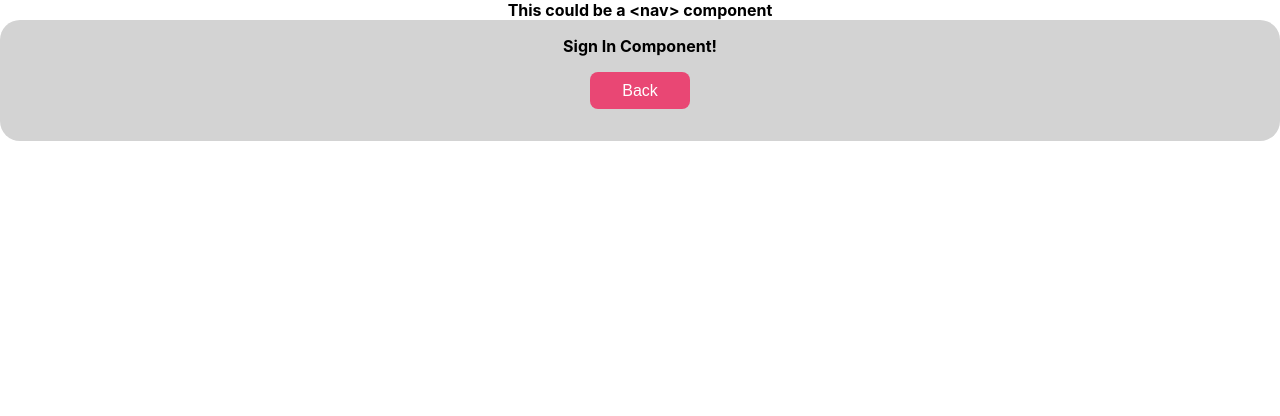
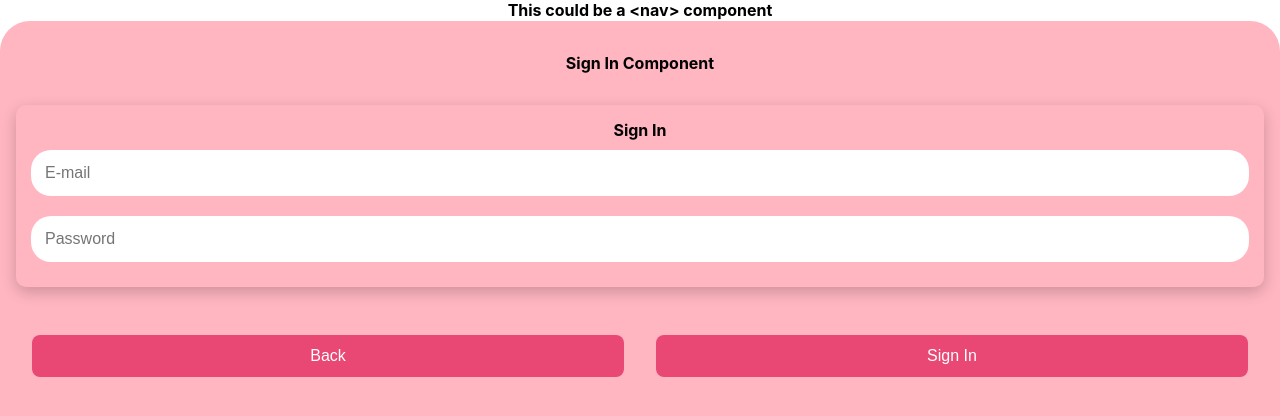
Before and after one commit to andreasnyh/u11-fullstack-js, a React (Create React App) app in the folder client/: page /signin in a window 1280 px wide. Shown: the top 416 px of the page. Built offline with nearby package versions, Linux system fonts and the light colour scheme.

Commit message:
Swap <Link> to useHistory hook in components for navigation Style SignIn like SignUp

```diff
--- a/client/src/components/Button.jsx
+++ b/client/src/components/Button.jsx
@@ -7,12 +7,14 @@ const Button = styled.button`
   background: ${(props) => (props.lightMode ? Colors.Pink : Colors.Pink)};
   color: ${(props) => (props.lightMode ? Colors.White : Colors.White)};
   font-size: 1rem;
+  width: 50%;
   margin: 1em;
-  padding: 0.6em 2em;
+  padding: 0.75em 2em;
   border: 0;
   border-radius: 8px;
+  transition: all 0.25s;
   &&:hover {
-    transform: scale(1.2);
+    transform: scale(1.1);
     // background: ${Colors.White};
     // color: ${Colors.Black};
   }
--- a/client/src/components/SignIn.jsx
+++ b/client/src/components/SignIn.jsx
@@ -1,22 +1,82 @@
-import React from 'react';
-import { /* BrowserRouter as Router, */ Link, Route, Switch } from 'react-router-dom';
+import React, { Component } from 'react';
+import styled from 'styled-components';
 
 import Button from './Button';
-import Card from './Card';
+import Form from './Form';
+import Input from './Input';
 
-const SignUp = () => {
-  return (
-    <Card>
-      <h2>Sign In Component!</h2>
-      <Link to="/">
-        <Button lightMode>Back</Button>
-      </Link>
+const StyledSignIn = styled.div`
+  bottom: 0;
+  width: 100%;
+  margin: 0 auto;
+  padding: 2em 1em;
+  position: absolute;
+  height: calc(100% - 21px);
+  background-color: lightPink;
+  border-radius: 30px 30px 0 0;
+`;
 
-      <Switch>
-        <Route path="/" />
-      </Switch>
-    </Card>
-  );
-};
+const StyledButtons = styled.div`
+  display: flex;
+`;
 
-export default SignUp;
+const StyledWrapper = styled.div`
+  display: flex;
+  flex-direction: column;
+`;
+
+class SignIn extends Component {
+  constructor(props) {
+    super(props);
+    this.state = {};
+
+    this.handleChange = this.handleChange.bind(this);
+    this.handleSubmit = this.handleSubmit.bind(this);
+  }
+
+  handleChange(event) {
+    this.setState({
+      [event.target.name]: event.target.value
+    });
+  }
+
+  handleSubmit(event) {
+    event.preventDefault();
+    console.log(JSON.stringify(this.state, null, 2));
+  }
+
+  render() {
+    const { history } = this.props;
+    return (
+      <StyledWrapper>
+        <StyledSignIn>
+          <h2>Sign In Component</h2>
+          <Form text="Sign In">
+            <Input type="email" name="email" placeholder="E-mail" onChange={this.handleChange} />
+            <Input
+              type="text"
+              name="password"
+              placeholder="Password"
+              onChange={this.handleChange}
+            />
+          </Form>
+          <StyledButtons>
+            <Button
+              style={{ marginTop: 'auto' }}
+              onClick={() => {
+                history.push('/');
+              }}
+            >
+              Back
+            </Button>
+            <Button type="submit" lightMode onClick={this.handleSubmit}>
+              Sign In
+            </Button>
+          </StyledButtons>
+        </StyledSignIn>
+      </StyledWrapper>
+    );
+  }
+}
+
+export default SignIn;
--- a/client/src/components/SignUp.jsx
+++ b/client/src/components/SignUp.jsx
@@ -1,5 +1,4 @@
 import React, { Component } from 'react';
-import { Link } from 'react-router-dom';
 import styled from 'styled-components';
 
 import Button from './Button';
@@ -7,12 +6,23 @@ import Form from './Form';
 import Input from './Input';
 
 const StyledSignUp = styled.div`
+  bottom: 0;
   width: 100%;
-  height: 100vh;
+  margin: 0 auto;
   padding: 2em 1em;
-  margin: 0 auto;
+  position: absolute;
+  height: calc(100% - 21px);
   background-color: lightPink;
   border-radius: 30px 30px 0 0;
+`;
+
+const StyledButtons = styled.div`
+  display: flex;
+`;
+
+const StyledWrapper = styled.div`
+  display: flex;
+  flex-direction: column;
 `;
 
 class SignUp extends Component {
@@ -36,7 +46,9 @@ class SignUp extends Component {
   }
 
   render() {
+    const { history } = this.props;
     return (
+      <StyledWrapper>
         <StyledSignUp>
           <h2>Sign Up Component</h2>
           <Form text="Register">
@@ -46,9 +58,19 @@ class SignUp extends Component {
               placeholder="First name"
               onChange={this.handleChange}
             />
-          <Input type="text" name="lastName" placeholder="Last name" onChange={this.handleChange} />
+            <Input
+              type="text"
+              name="lastName"
+              placeholder="Last name"
+              onChange={this.handleChange}
+            />
             <Input type="email" name="email" placeholder="E-mail" onChange={this.handleChange} />
-          <Input type="text" name="password" placeholder="Password" onChange={this.handleChange} />
+            <Input
+              type="text"
+              name="password"
+              placeholder="Password"
+              onChange={this.handleChange}
+            />
             <Input
               type="text"
               name="passwordAgain"
@@ -56,15 +78,21 @@ class SignUp extends Component {
               onChange={this.handleChange}
             />
           </Form>
-        <Link to="/">
-          <Button lightMode>Back</Button>
-        </Link>
-        {/* <Link to="/"> */}
+          <StyledButtons>
+            <Button
+              style={{ marginTop: 'auto' }}
+              onClick={() => {
+                history.push('/');
+              }}
+            >
+              Back
+            </Button>
             <Button type="submit" lightMode onClick={this.handleSubmit}>
               Register
             </Button>
-        {/* </Link> */}
+          </StyledButtons>
         </StyledSignUp>
+      </StyledWrapper>
     );
   }
 }
--- a/client/src/components/Welcome.jsx
+++ b/client/src/components/Welcome.jsx
@@ -1,5 +1,5 @@
 import React from 'react';
-import { Link } from 'react-router-dom';
+import { useHistory } from 'react-router-dom';
 import styled from 'styled-components';
 
 import Button from './Button';
@@ -9,28 +9,42 @@ const StyledWelcome = styled.div`
   top: 50%;
   bottom: 0;
   width: 100%;
-  padding: 2em 1em;
+  padding: 2em;
   margin: 0 auto;
   background-color: lightPink;
   border-radius: 30px 30px 0 0;
   position: absolute;
   display: flex;
+  align-items: center;
   flex-direction: column;
 `;
 
 const Welcome = () => {
+  const history = useHistory();
   return (
     <>
       <SplashImage imgUrl="https://via.placeholder.com/414x414?text=Splash+image+placeholder" />
       <StyledWelcome>
         <h2>Welcome Component!</h2>
         {/* Margins to center buttons vertically */}
-        <Link to="/signup" style={{ marginTop: 'auto' }}>
-          <Button>Register</Button>
-        </Link>
-        <Link to="/signin" style={{ marginBottom: 'auto' }}>
-          <Button>Log in</Button>
-        </Link>
+
+        <Button
+          history
+          style={{ marginTop: 'auto' }}
+          onClick={() => {
+            history.push('/signup');
+          }}
+        >
+          Register
+        </Button>
+        <Button
+          style={{ marginBottom: 'auto' }}
+          onClick={() => {
+            history.push('/signin');
+          }}
+        >
+          Log in
+        </Button>
       </StyledWelcome>
     </>
   );
```
Lines whose indentation alone changed are shown as unchanged.
